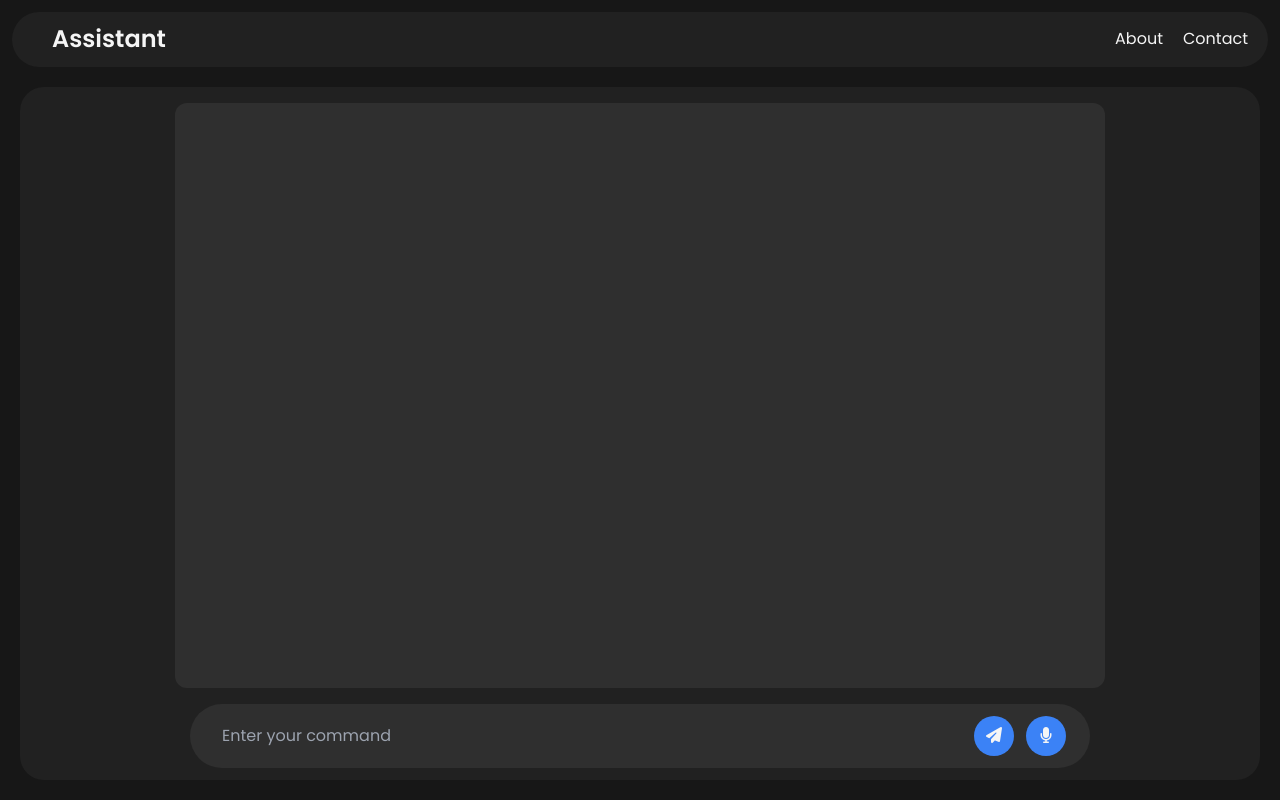
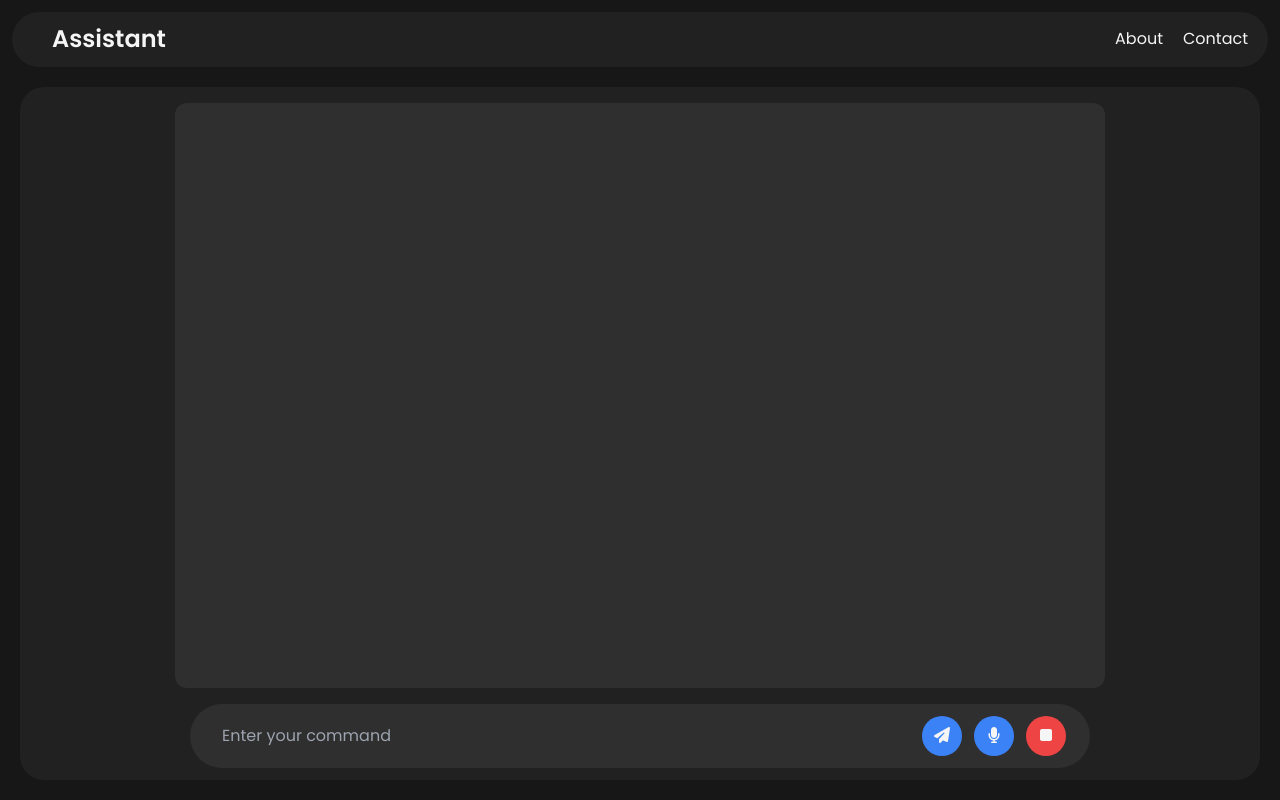
Before and after one commit to TheCaptain1810/assistant-frontend, a React (Vite) app: page / in a window 1280 px wide. Built offline with nearby package versions, Linux system fonts and the light colour scheme.

Commit message:
stop button added

```diff
--- a/src/components/ChatInput.jsx
+++ b/src/components/ChatInput.jsx
@@ -1,5 +1,5 @@
 /* eslint-disable react/prop-types */
-export default function ChatInput({ command, onCommandChange, onSendCommand, onSpeechInput, recognizing }) {
+export default function ChatInput({ command, onCommandChange, onSendCommand, onSpeechInput, recognizing, onStopResponse }) {
   const handleKeyDown = (e) => {
     if (e.key === 'Enter') {
       onSendCommand();
@@ -26,6 +26,9 @@ export default function ChatInput({ command, onCommandChange, onSendCommand, onS
             <i className="fa-solid fa-microphone"></i>
           }
         </button>
+        <button className="w-10 h-10 rounded-full mr-3 bg-red-500 hover:bg-red-700" onClick={onStopResponse}>
+          <i className="fa-solid fa-stop"></i>
+        </button>
       </div>
     </section>
   );
--- a/src/components/Chatbot.jsx
+++ b/src/components/Chatbot.jsx
@@ -1,4 +1,4 @@
-import { useState } from 'react';
+import { useState, useRef } from 'react';
 import axios from 'axios';
 import ChatInterface from './ChatInterface';
 import ChatInput from './ChatInput';
@@ -7,6 +7,8 @@ export default function Chatbot() {
     const [command, setCommand] = useState('');
     const [response, setResponse] = useState('');
     const [recognizing, setRecognizing] = useState(false);
+    const typingIntervalRef = useRef(null);
+    const recognitionRef = useRef(null);
 
     const handleCommandChange = (e) => {
       setCommand(e.target.value);
@@ -14,16 +16,16 @@ export default function Chatbot() {
 
     const typeResponse = (text) => {
       let index = 0;
-      setResponse(text.charAt(index)); // Clear the response before typing
+      setResponse(text.charAt(index));
 
-      const typingInterval = setInterval(() => {
-        setResponse((prev) => prev + text.charAt(index)); // Add next character
+      typingIntervalRef.current = setInterval(() => {
+        setResponse((prev) => prev + text.charAt(index));
         index++;
 
         if (index === text.length) {
-          clearInterval(typingInterval); // Stop typing when done
+          clearInterval(typingIntervalRef.current);
         }
-      }, 50); // Adjust typing speed (milliseconds per character)
+      }, 50);
     };
 
     const handleSpeechInput = () => {
@@ -68,6 +70,7 @@ export default function Chatbot() {
         }
       }, 10000); // 10 seconds timeout
 
+      recognitionRef.current = recognition;
       setRecognizing(true);
       recognition.start();
 
@@ -91,6 +94,16 @@ export default function Chatbot() {
       }
     };
 
+    const handleStopResponse = () => {
+      if (typingIntervalRef.current) {
+        clearInterval(typingIntervalRef.current);
+      }
+      if (recognitionRef.current) {
+        recognitionRef.current.abort();
+        setRecognizing(false);
+      }
+    };
+
     return (
       <main className="chatbot flex flex-col items-center rounded-3xl m-5 h-full">
         <ChatInterface response={response} />
@@ -100,6 +113,7 @@ export default function Chatbot() {
           onSendCommand={() => handleSendCommand(command)}
           onSpeechInput={handleSpeechInput}
           recognizing={recognizing}
+          onStopResponse={handleStopResponse}
         />
       </main>
     );
```
